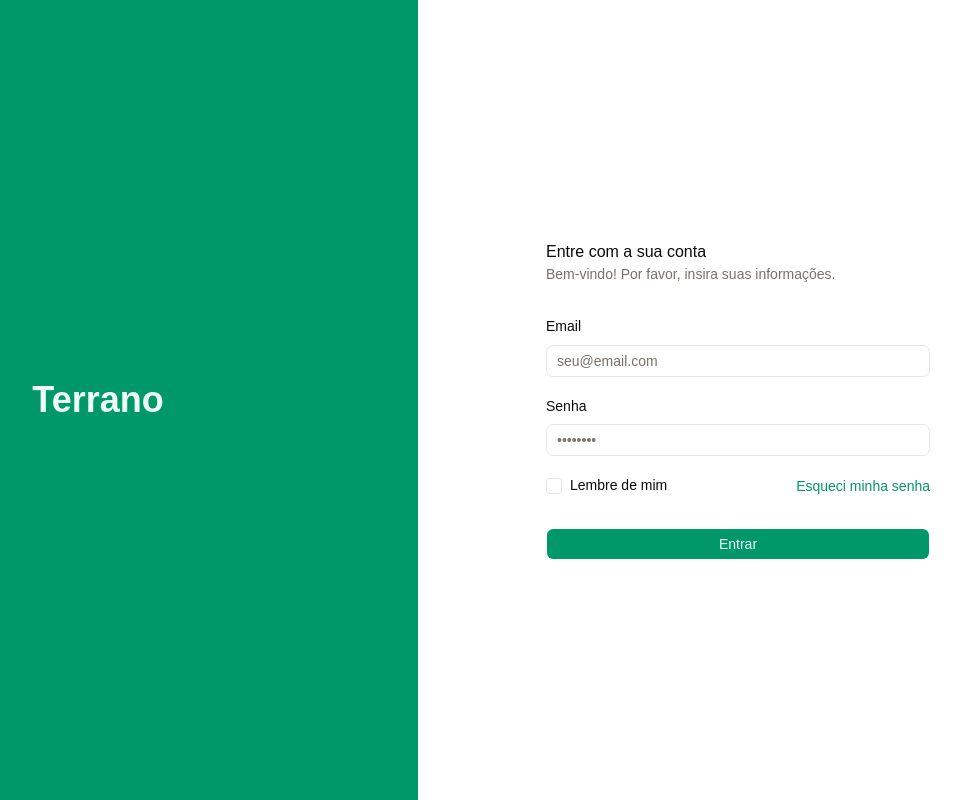
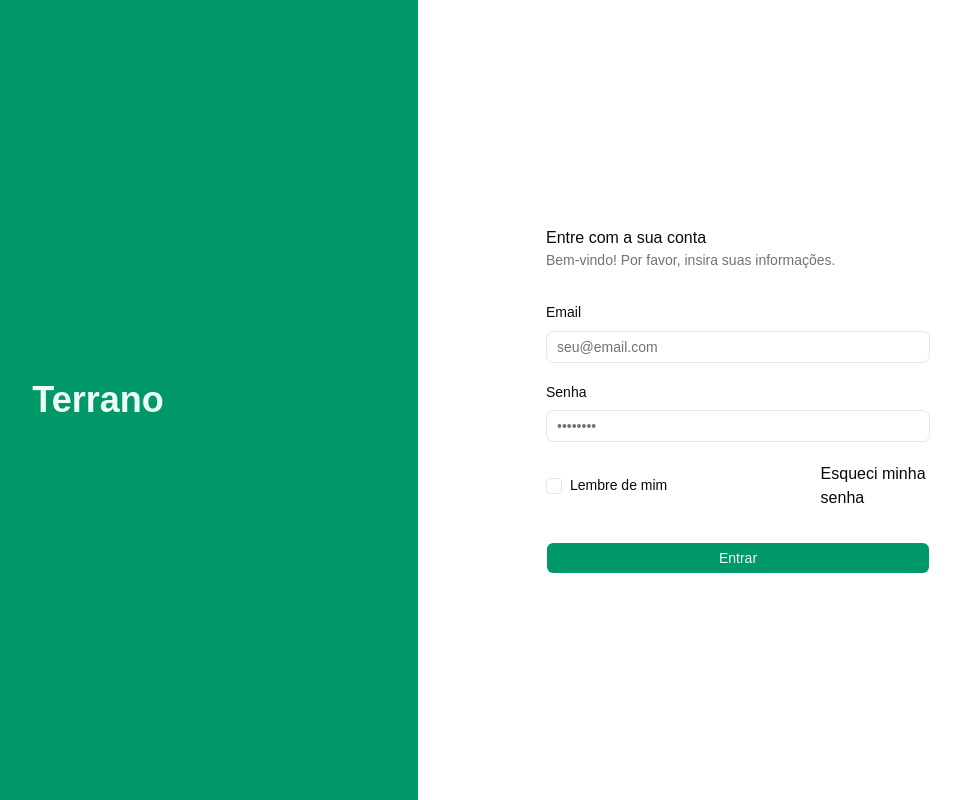
Before and after one commit to Sexteto-Fantastico/terrano-web, a React (Vite) app: page /auth/sign-in in a window 1280 px wide. Shown: the whole page, without its empty margins (222-1183 px from the left). Built offline with nearby package versions, Linux system fonts and the light colour scheme.

Commit message:
feat: update password validation to require a minimum of 8 characters and modify forgot password link

```diff
--- a/src/app.tsx
+++ b/src/app.tsx
@@ -1,6 +1,7 @@
 import { RouterProvider, createRouter } from "@tanstack/react-router";
 import { routeTree } from "./routeTree.gen";
 import { TooltipProvider } from "./components/ui/tooltip";
+import { Toaster } from "sonner";
 
 const router = createRouter({
   routeTree,
@@ -11,6 +12,7 @@ export function App() {
     <>
       <RouterProvider router={router} />
       <TooltipProvider />
+      <Toaster />
     </>
   );
 }
--- a/src/pages/auth/sign-in.tsx
+++ b/src/pages/auth/sign-in.tsx
@@ -16,16 +16,16 @@ import {
 } from "@/components/ui/field";
 
 export const Route = createFileRoute("/auth/sign-in")({
-  component: RouteComponent,
+  component: SignInPage,
 });
 
 const signInSchema = z.object({
   email: z.email("Email inválido"),
-  password: z.string().min(6, "A senha deve ter pelo menos 6 caracteres"),
+  password: z.string().min(8, "A senha deve ter pelo menos 8 caracteres"),
   rememberMe: z.boolean(),
 });
 
-function RouteComponent() {
+function SignInPage() {
   const signInForm = useForm({
     defaultValues: {
       email: "",
@@ -33,7 +33,7 @@ function RouteComponent() {
       rememberMe: false,
     },
     validators: {
-      onChange: signInSchema,
+      onSubmit: signInSchema,
     },
     onSubmit: async ({ value }) => {
       toast.success("Login realizado com sucesso");
@@ -64,9 +64,8 @@ function RouteComponent() {
               Bem-vindo! Por favor, insira suas informações.
             </FieldDescription>
             <FieldGroup>
-              <signInForm.Field
-                name="email"
-                children={(field) => (
+              <signInForm.Field name="email">
+                {(field) => (
                   <Field>
                     <FieldLabel htmlFor={field.name}>Email</FieldLabel>
                     <Input
@@ -83,11 +82,10 @@ function RouteComponent() {
                     <FieldError errors={field.state.meta.errors} />
                   </Field>
                 )}
-              />
+              </signInForm.Field>
 
-              <signInForm.Field
-                name="password"
-                children={(field) => (
+              <signInForm.Field name="password">
+                {(field) => (
                   <Field>
                     <FieldLabel htmlFor={field.name}>Senha</FieldLabel>
                     <Input
@@ -104,12 +102,10 @@ function RouteComponent() {
                     <FieldError errors={field.state.meta.errors} />
                   </Field>
                 )}
-              />
-
-              <div className="grid grid-cols-2 gap-2">
-                <signInForm.Field
-                  name="rememberMe"
-                  children={(field) => (
+              </signInForm.Field>
+              <div className="flex items-center justify-between">
+                <signInForm.Field name="rememberMe">
+                  {(field) => (
                     <Field orientation="horizontal">
                       <Checkbox
                         id={field.name}
@@ -128,15 +124,8 @@ function RouteComponent() {
                       </FieldLabel>
                     </Field>
                   )}
-                />
-                <div className="flex items-center justify-end">
-                  <Link
-                    to={"/auth/forgot-password"}
-                    className="text-sm text-primary underline-offset-4 hover:underline"
-                  >
-                    Esqueci minha senha
-                  </Link>
-                </div>
+                </signInForm.Field>
+                <Link to={"/"}>Esqueci minha senha</Link>
               </div>
             </FieldGroup>
 
```
